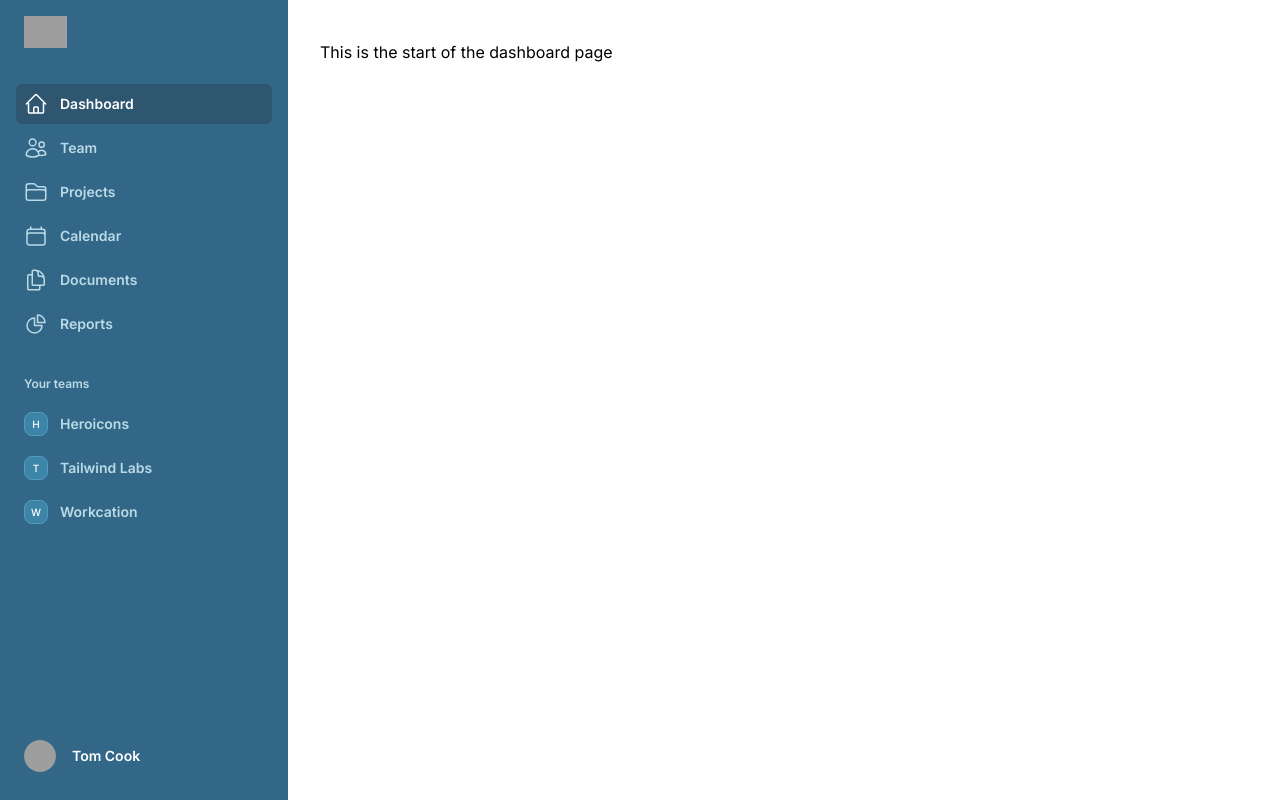
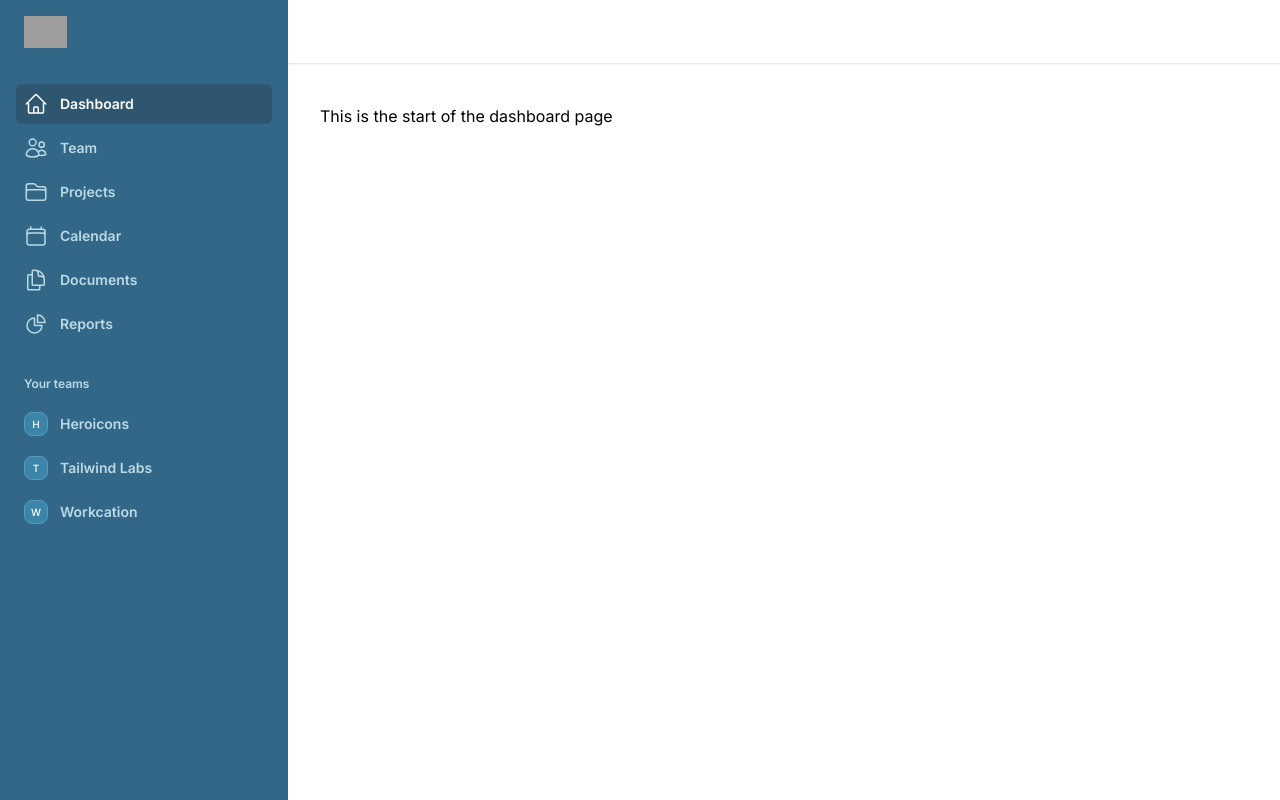
Before and after one commit to e3-software/e3-virtualizer, a Next.js app: page /e3/dashboard in a window 1280 px wide. Built offline with nearby package versions, Linux system fonts and the light colour scheme; grey boxes are pictures that could not be loaded.

Commit message:
adds clerk auth

```diff
--- a/app/e3/layout.tsx
+++ b/app/e3/layout.tsx
@@ -1,4 +1,5 @@
  import Sidebar from '@/app/ui/sidebar/sidebar';
+ import { UserButton } from "@clerk/nextjs"
 
 /**
  *
@@ -20,11 +21,19 @@ const Layout = ({ children }: { children: React.ReactNode }) => {
             <Sidebar />
           </div>
       </div>
-      <main className="py-10 lg:pl-72">
+
+      <div className="lg:pl-72">
+        <div className="sticky top-0 z-40 flex h-16 shrink-0 items-center gap-x-4 border-b border-gray-200 bg-white px-4 shadow-sm sm:gap-x-6 sm:px-6 lg:px-8">
+        <div className="ml-auto">
+          <UserButton />
+        </div>
+        </div>
+        <main className="py-10">
           <div className="px-4 sm:px-6 lg:px-8">
             {children}
           </div>
-      </main>
+        </main>
+      </div>
     </div>
   );
 }
--- a/app/layout.tsx
+++ b/app/layout.tsx
@@ -1,6 +1,7 @@
 import type { Metadata } from "next";
 import { inter } from "./ui/fonts";
 import "@/app/ui/globals.css";
+import { ClerkProvider } from '@clerk/nextjs'
 
 export const metadata: Metadata = {
   title: "Create Next App",
@@ -13,8 +14,10 @@ export default function RootLayout({
   children: React.ReactNode;
 }>) {
   return (
-    <html lang="en" className="h-full bg-white">
-      <body className={`${inter.className} h-full`}>{children}</body>
-    </html>
+    <ClerkProvider>
+      <html lang="en" className="h-full bg-white">
+        <body className={`${inter.className} h-full`}>{children}</body>
+      </html>
+    </ClerkProvider>
   );
 }
--- a/app/ui/sidebar/sidebar.tsx
+++ b/app/ui/sidebar/sidebar.tsx
@@ -11,7 +11,6 @@ import {
   HomeIcon,
   UsersIcon,
 } from '@heroicons/react/24/outline'
-
 
 const navigation = [
   { name: 'Dashboard', href: '/e3/dashboard', icon: HomeIcon },
@@ -97,28 +96,6 @@ const Teams = () => {
 }
 
 /**
- *
- * @returns Profile popover link at bottom of sidebar
- */
-const Profile = () => {
-  return (
-    <Link
-      href="#"
-      className="flex items-center gap-x-4 px-6 py-3 text-sm font-semibold leading-6 text-white hover:bg-astral-700"
-    >
-      <img
-        className="h-8 w-8 rounded-full bg-astral-700"
-        src="https://images.unsplash.com/photo-1472099645785-5658abf4ff4e?ixlib=rb-1.2.1&ixid=eyJhcHBfaWQiOjEyMDd9&auto=format&fit=facearea&facepad=2&w=256&h=256&q=80"
-        alt=""
-      />
-      <span className="sr-only">Your profile</span>
-      <span aria-hidden="true">Tom Cook</span>
-    </Link>
-  )
-}
-
-
-/**
  * This is a stock component from https://tailwindui.com/components/application-ui/application-shells/sidebar and will be customized
  * later after framing
  * Main Sidebar container.
@@ -133,9 +110,6 @@ const Sidebar = () => {
         <li>
           <Teams />
         </li>
-        <li className="-mx-6 mt-auto">
-          <Profile />
-        </li>
       </ul>
     </nav>
   )
--- a/package.json
+++ b/package.json
@@ -11,6 +11,7 @@
     "vercel-build": "prisma generate && prisma migrate deploy && next build"
   },
   "dependencies": {
+    "@clerk/nextjs": "^5.0.1",
     "@headlessui/react": "^1.7.19",
     "@heroicons/react": "^2.1.3",
     "@prisma/client": "^5.12.1",
```
Also changed, not shown: middleware.ts (added, +18 -0 lines), 2 other files (tests, documents, lock files or other folders).
